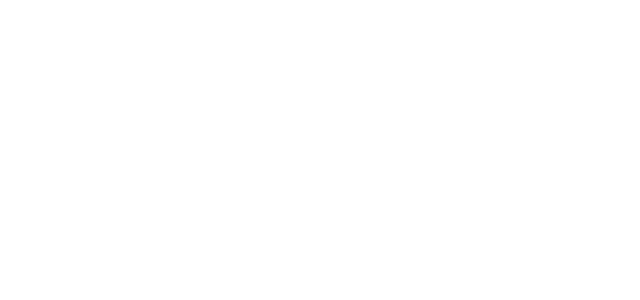
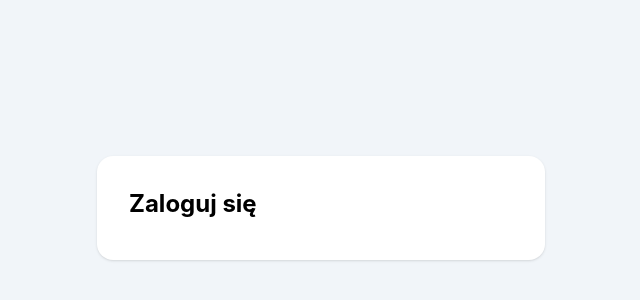
Before and after one commit to bonsilapra/niegorzysci, a React (Vite) app: page /login in a window 1280 px wide. Shown: the part 192-492 px from the top of the page, without its empty margins (319-959 px from the left). Built offline with nearby package versions, Linux system fonts and the light colour scheme.

Commit message:
Add basic routing

```diff
--- a/src/App.jsx
+++ b/src/App.jsx
@@ -1,10 +1,20 @@
-import './App.css';
+import {Routes, Route, Navigate} from 'react-router';
+import LoginPage from './pages/LoginPage';
+import EventsPage from './pages/EventsPage';
+import EventDetailsPage from './pages/EventDetailsPage';
+import AdminEventFormPage from './pages/AdminEventFormPage';
 
 function App() {
 
 	return (
-		<>
-		</>
+		<Routes>
+			<Route path="/login" element={<LoginPage />} />
+			<Route path="/events" element={<EventsPage />} />
+			<Route path="/events/:id" element={<EventDetailsPage />} />
+			<Route path="/admin/events/new" element={<AdminEventFormPage />} />
+			<Route path="/admin/events/:id/edit" element={<AdminEventFormPage />} />
+			<Route path="*" element={<Navigate to="/login" replace />} />
+		</Routes>
 	);
 }
 
--- /dev/null
+++ b/src/pages/AdminEventFormPage.jsx
@@ -0,0 +1,7 @@
+export default function AdminEventFormPage() {
+	return (
+		<div className="min-h-screen bg-slate-50 p-6">
+			<h1 className="text-2xl font-bold">Edytuj rajd</h1>
+		</div>
+	);
+}
--- /dev/null
+++ b/src/pages/EventDetailsPage.jsx
@@ -0,0 +1,8 @@
+
+export default function EventDetailsPage() {
+	return (
+		<div className="min-h-screen bg-slate-50 p-6">
+			<h1 className="text-2xl font-bold">Szczegóły wydarzenia</h1>
+		</div>
+	);
+}
--- /dev/null
+++ b/src/pages/EventsPage.jsx
@@ -0,0 +1,7 @@
+export default function EventsPage() {
+	return (
+		<div className="min-h-screen bg-slate-50 p-6">
+			<h1 className="text-2xl font-bold">Rajdy</h1>
+		</div>
+	);
+}
--- /dev/null
+++ b/src/pages/LoginPage.jsx
@@ -0,0 +1,11 @@
+export default function LoginPage() {
+	return (
+		<div className="min-h-screen flex items-center justify-center bg-slate-100 p-6">
+			<div className="w-full max-w-md rounded-2xl bg-white p-8 shadow">
+				<h1 className="text-2xl font-bold">Zaloguj się</h1>
+				<p className="mt-2 text-sm text-slate-600">
+				</p>
+			</div>
+		</div>
+	);
+}
```
Also changed, not shown: src/App.css (deleted).
